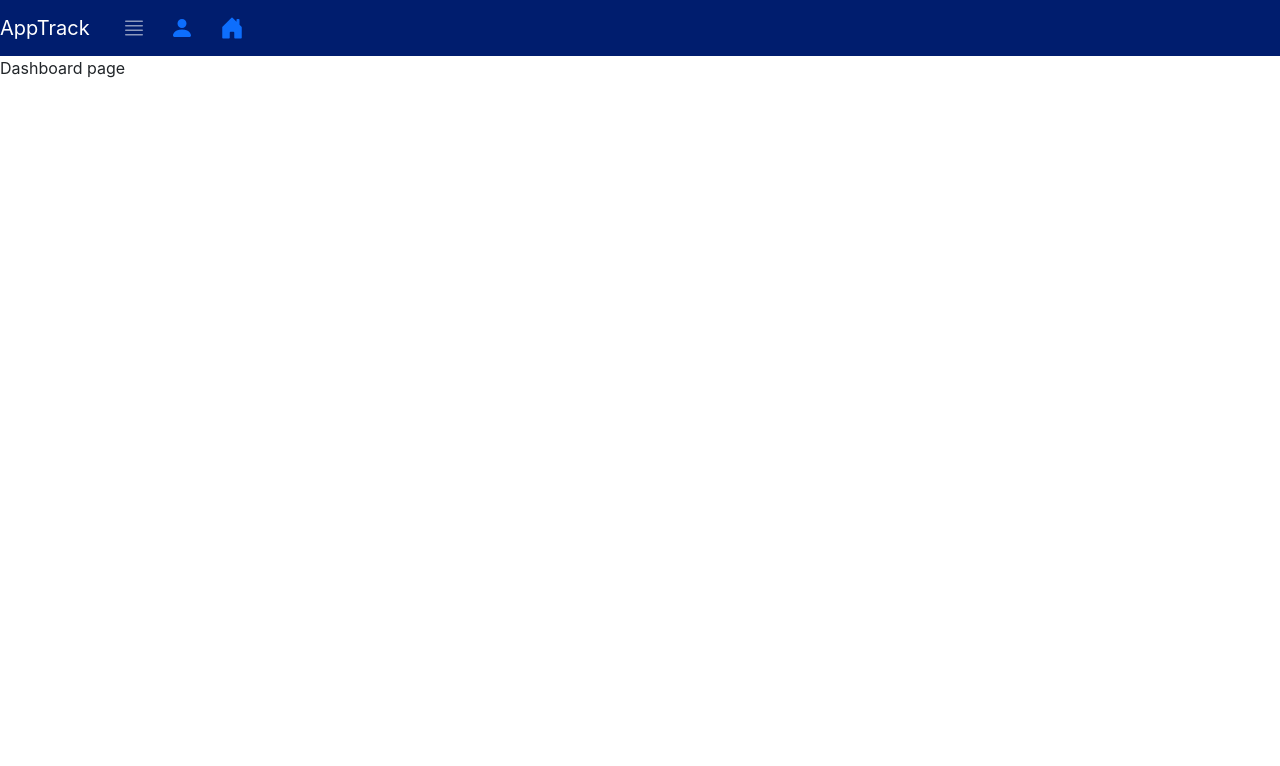
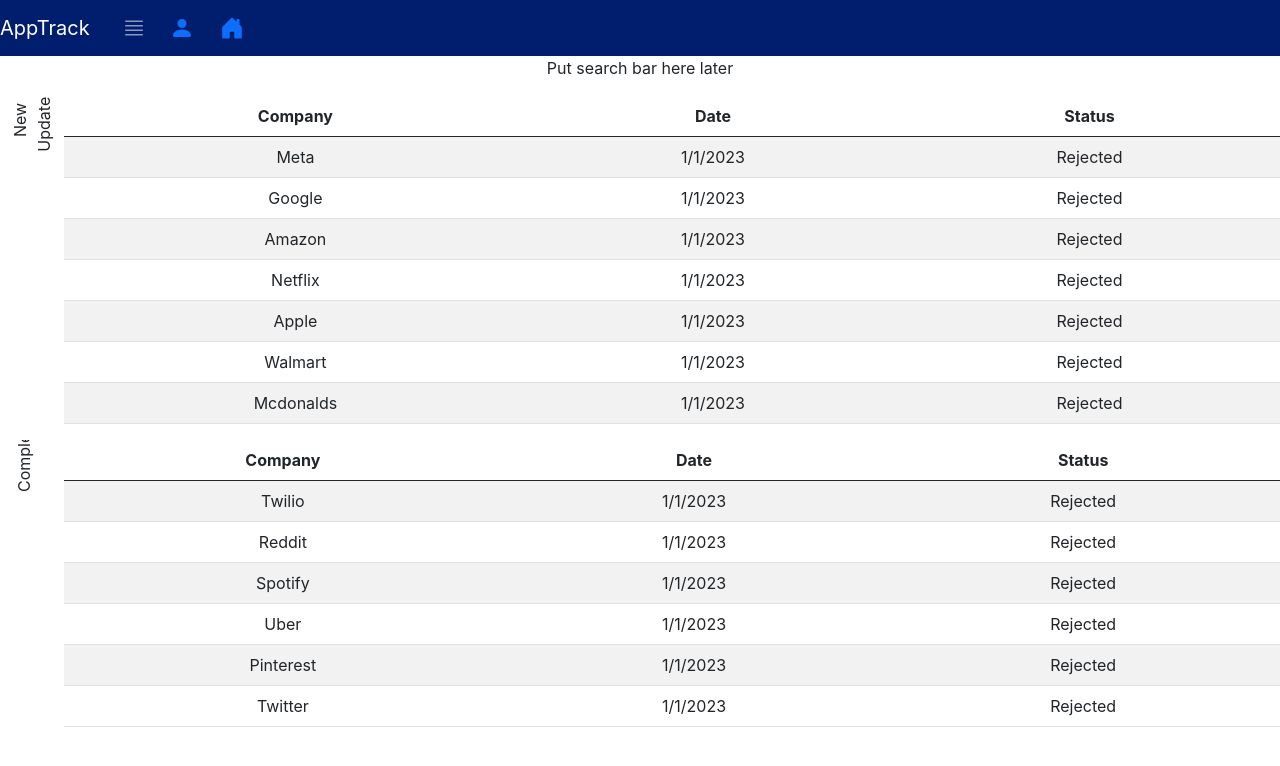
Before and after one commit to akhorana14/AppTrack, a React (Create React App) app in the folder frontend/: page /dashboard in a window 1280 px wide. Shown: the top 766 px of the page. Built offline with nearby package versions, Linux system fonts and the light colour scheme.

Commit message:
Just rotated lefthand labels

```diff
--- a/frontend/src/pages/Dashboard/Dashboard.css
+++ b/frontend/src/pages/Dashboard/Dashboard.css
@@ -1 +1,44 @@
-/*tbd*/
+html, body {
+    max-height:100%;
+    padding:0;
+    margin:0;
+    text-align:center;
+
+ }
+
+#left-side-label-container {
+    max-height: 100%;
+    width:5%;
+    float:left;
+    transform: rotate(270deg);
+}
+
+#table-container {
+    max-height: 100%;
+    width:100%;
+    overflow-y: hidden;
+}
+
+#new-updates-div {
+    max-height:20%;
+    width:100%;
+    margin:auto;
+    overflow-y: scroll;
+}
+
+#completed-updates-div {
+    max-height:50%;
+    width:100%;
+    margin:auto;
+    overflow-y: scroll;
+}
+
+#new-update-table {
+    width:95%;
+    float:right;
+}
+
+#completed-table {
+    width:95%;
+    float:right;
+}
--- a/frontend/src/pages/Dashboard/Dashboard.jsx
+++ b/frontend/src/pages/Dashboard/Dashboard.jsx
@@ -1,12 +1,87 @@
+import React, { useState } from 'react';
 import Navbar from "../../components/Navbar/Navbar"
+import './Dashboard.css';
+
+let sampleNewUpdate = [ {"Company": "Meta", "Date":"1/1/2023", "Status":"Rejected"} ,
+                   {"Company": "Google", "Date":"1/1/2023", "Status":"Rejected"} ,
+                   {"Company": "Amazon", "Date":"1/1/2023", "Status":"Rejected"} ,
+                   {"Company": "Netflix", "Date":"1/1/2023", "Status":"Rejected"} ,
+                   {"Company": "Apple", "Date":"1/1/2023", "Status":"Rejected"} ,
+                   {"Company": "Walmart", "Date":"1/1/2023", "Status":"Rejected"} ,
+                   {"Company": "Mcdonalds", "Date":"1/1/2023", "Status":"Rejected"} ]
+
+let sampleCompleted = [ {"Company": "Twilio", "Date":"1/1/2023", "Status":"Rejected"} ,
+                        {"Company": "Reddit", "Date":"1/1/2023", "Status":"Rejected"} ,
+                        {"Company": "Spotify", "Date":"1/1/2023", "Status":"Rejected"} ,
+                        {"Company": "Uber", "Date":"1/1/2023", "Status":"Rejected"} ,
+                        {"Company": "Pinterest", "Date":"1/1/2023", "Status":"Rejected"},
+                        {"Company": "Twitter", "Date":"1/1/2023", "Status":"Rejected"}]
 
 function Dashboard() {
+
+    const [newUpdateData, setNewUpdateData] = useState(sampleNewUpdate); // change in future
+    const [completedData, setCompletedData] = useState(sampleCompleted); // change in the future
+
+    const newUpdateTableRows = newUpdateData.map((info) => {
+        return (
+          <tr>
+            <td>{info.Company}</td>
+            <td>{info.Date}</td>
+            <td>{info.Status}</td>
+          </tr>
+        );
+      });
+
+      const completedDataTableRows = completedData.map((info) => {
+        return (
+          <tr>
+            <td>{info.Company}</td>
+            <td>{info.Date}</td>
+            <td>{info.Status}</td>
+          </tr>
+        );
+      });
+
     return (
         <>
             <Navbar />
-            <p>Dashboard page</p>
+            <p>Put search bar here later</p>
+
+            <div id="table-container">
+                <div id="new-updates-div">
+                    <div id="left-side-label-container">New Updates</div>
+                    <table class="table table-striped table-hover" id="new-update-table">
+                        <thead>
+                        <tr>
+                            <th>Company</th>
+                            <th>Date</th>
+                            <th>Status</th>
+                        </tr>
+                        </thead>
+                        <tbody>{newUpdateTableRows}</tbody>
+                    </table>
+                </div>
+
+                <div id="completed-updates-div">
+                    <div id="left-side-label-container"><p>Completed</p></div>
+                    <table class="table table-striped table-hover" id="completed-table">
+                        <thead>
+                        <tr>
+                            <th>Company</th>
+                            <th>Date</th>
+                            <th>Status</th>
+                        </tr>
+                        </thead>
+                        <tbody>{completedDataTableRows}</tbody>
+                    </table>
+                </div>
+            </div>
         </>
     );
 };
 
 export default Dashboard;
+
+
+/* used tutorial: https://www.geeksforgeeks.org/how-to-pass-data-into-table-from-a-form-using-react-components/
+return back when creating function to update values in table */
```
